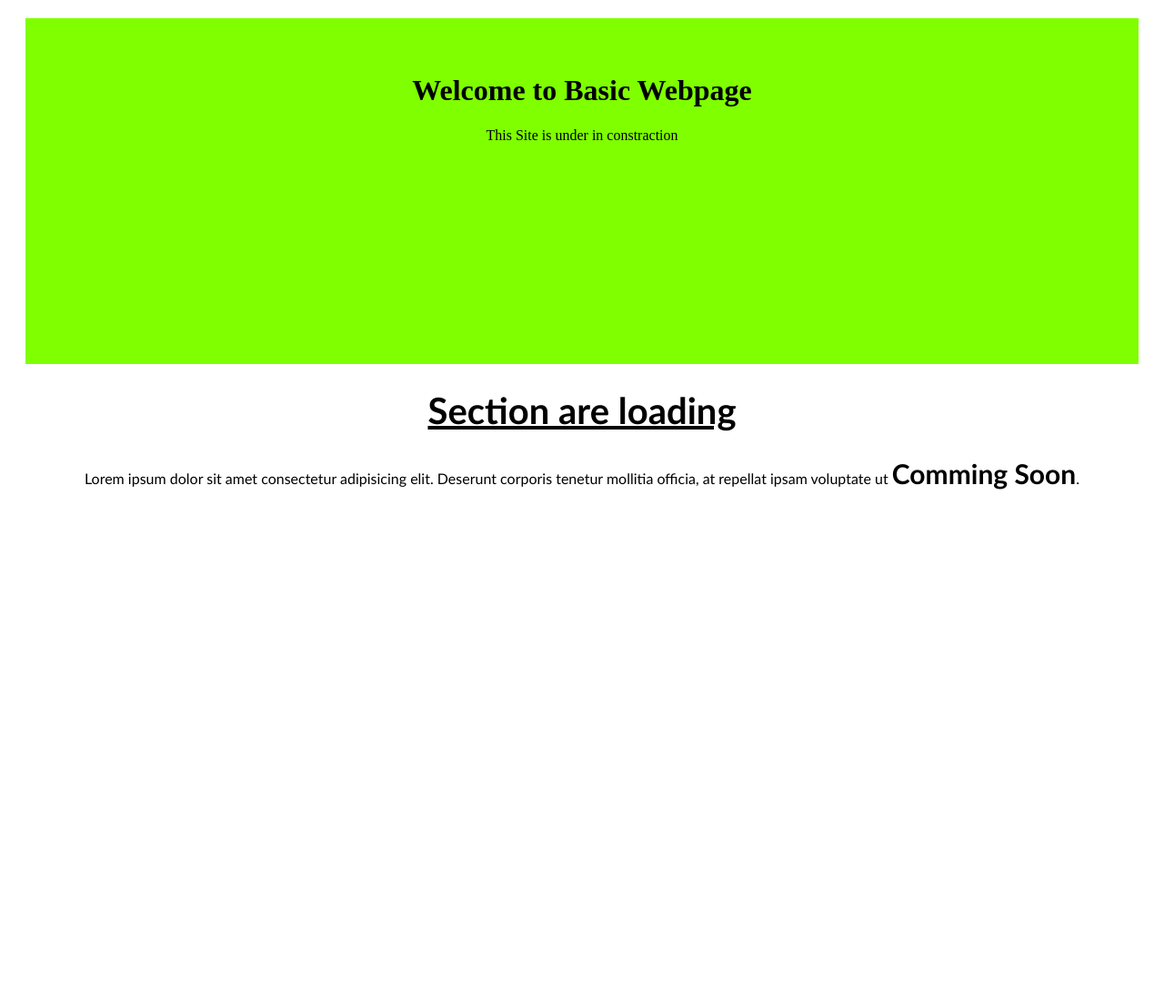
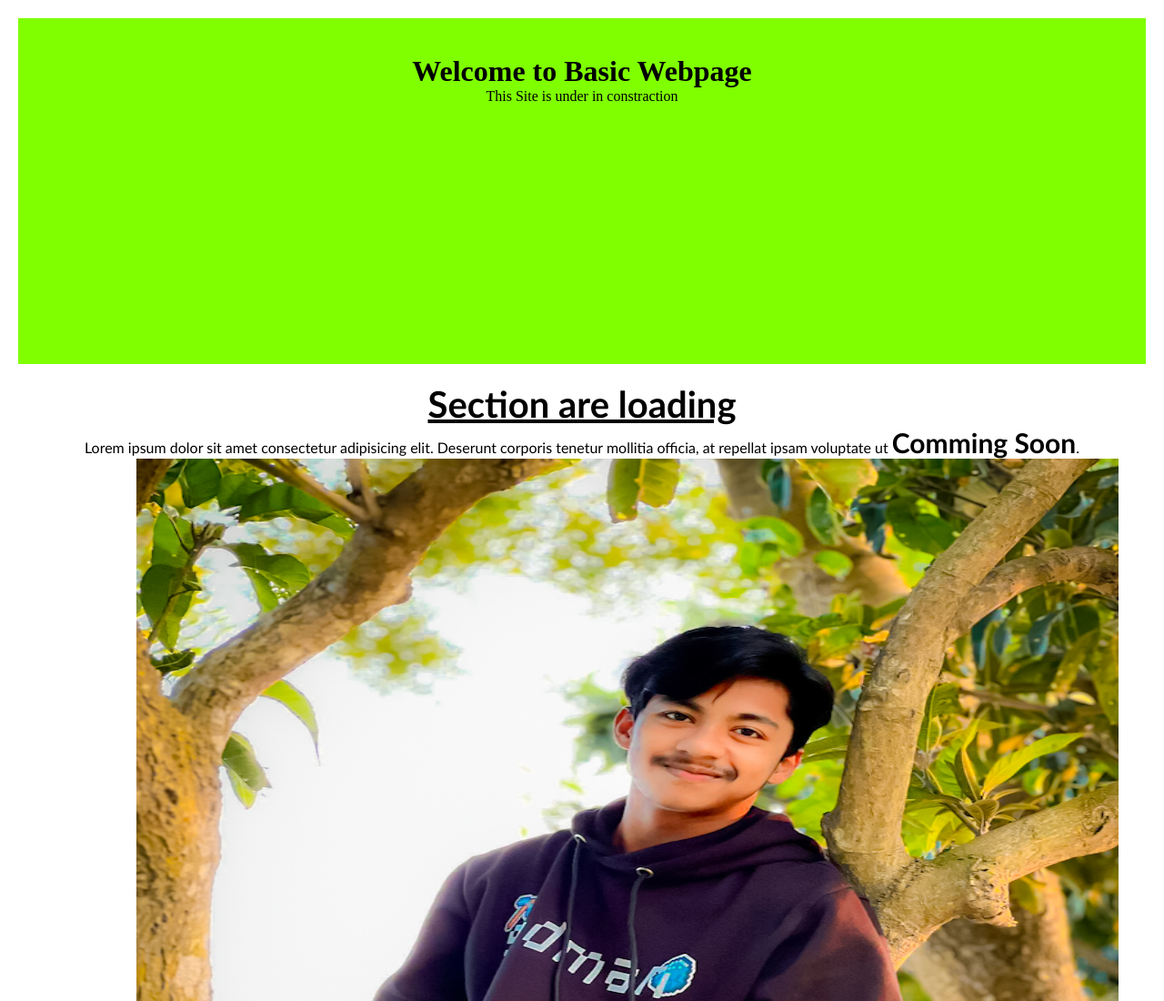
Before and after one commit to sadmandu55/my-first-github-repo, a plain HTML site: page index.html in a window 1280 px wide. Shown: the top 1100 px of the page at 91% size. Before the commit the page ends 800 px from the top, so only its background shows below. Drawn offline with Linux system fonts and the light colour scheme.

Commit message:
Add img folder and add two image also add universel selector

```diff
--- a/index.html
+++ b/index.html
@@ -20,5 +20,11 @@
         <p>Lorem ipsum dolor sit amet consectetur adipisicing elit. Deserunt corporis tenetur mollitia officia, at repellat ipsam voluptate ut <span class="cs">Comming Soon</span>.</p>
       </div>
 
+      <!-- Image section -->
+       <div>
+        <img class="pic" src="/img/Compress_20240107_222557_7801.jpg" alt="Sadmans photo">
+        <img class="pic" src="/img/Compress_20240107_222600_0639.jpg" alt="Sadmans photo2">
+       </div>
+
 </body>
 </html>
--- a/style.css
+++ b/style.css
@@ -1,3 +1,9 @@
+*{
+    margin: 0px;
+    padding: 0px;
+}
+
+
 .heading{
     height: 300px;
     background-color: chartreuse;
@@ -22,3 +28,11 @@
     font-size: 30px;
     font-weight: 900;
 }
+
+/* img styles here */
+.pic{
+    height: 1080px;
+    width: 1080px;
+    align-items: center;
+    margin-left: 150px;
+}
```
Also changed, not shown: img/Compress_20240107_222557_7801.jpg (added), img/Compress_20240107_222600_0639.jpg (added).
